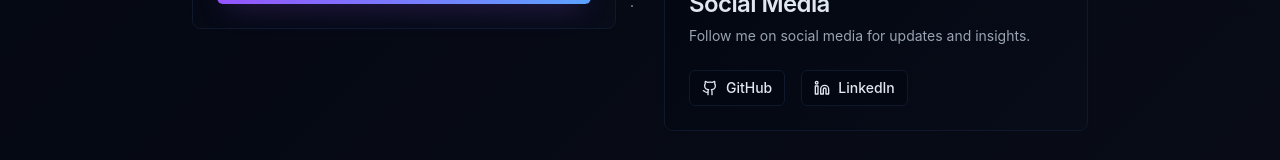
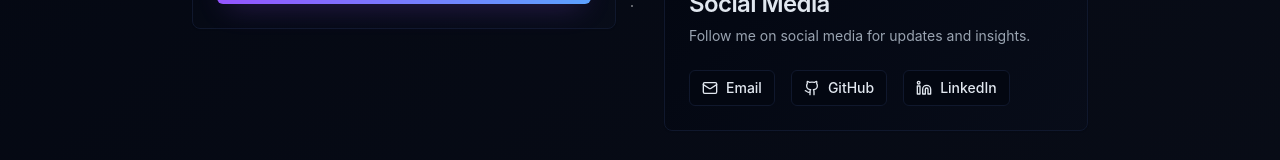
Before and after one commit to 24mcc013/hitt-galaxy, a React (Vite) app: page /contact in a window 1280 px wide. Shown: the part 753-913 px from the top of the page. Built offline with nearby package versions, Linux system fonts and the light colour scheme.

Commit message:
Add email to social media
The AI added the email address to the social media links on the Contact page (`src/pages/Contact.tsx`).
Here are the files that were edited by the AI in that message:
-edited src/pages/Contact.tsx

```diff
--- a/src/pages/Contact.tsx
+++ b/src/pages/Contact.tsx
@@ -56,6 +56,11 @@ const Contact = () => {
   ];
 
   const socialLinks = [
+    {
+      icon: Mail,
+      href: "mailto:chittbhavsar1511@gmail.com",
+      label: "Email",
+    },
     {
       icon: Github,
       href: "https://github.com/Chitt-Bhavsar/",
```
